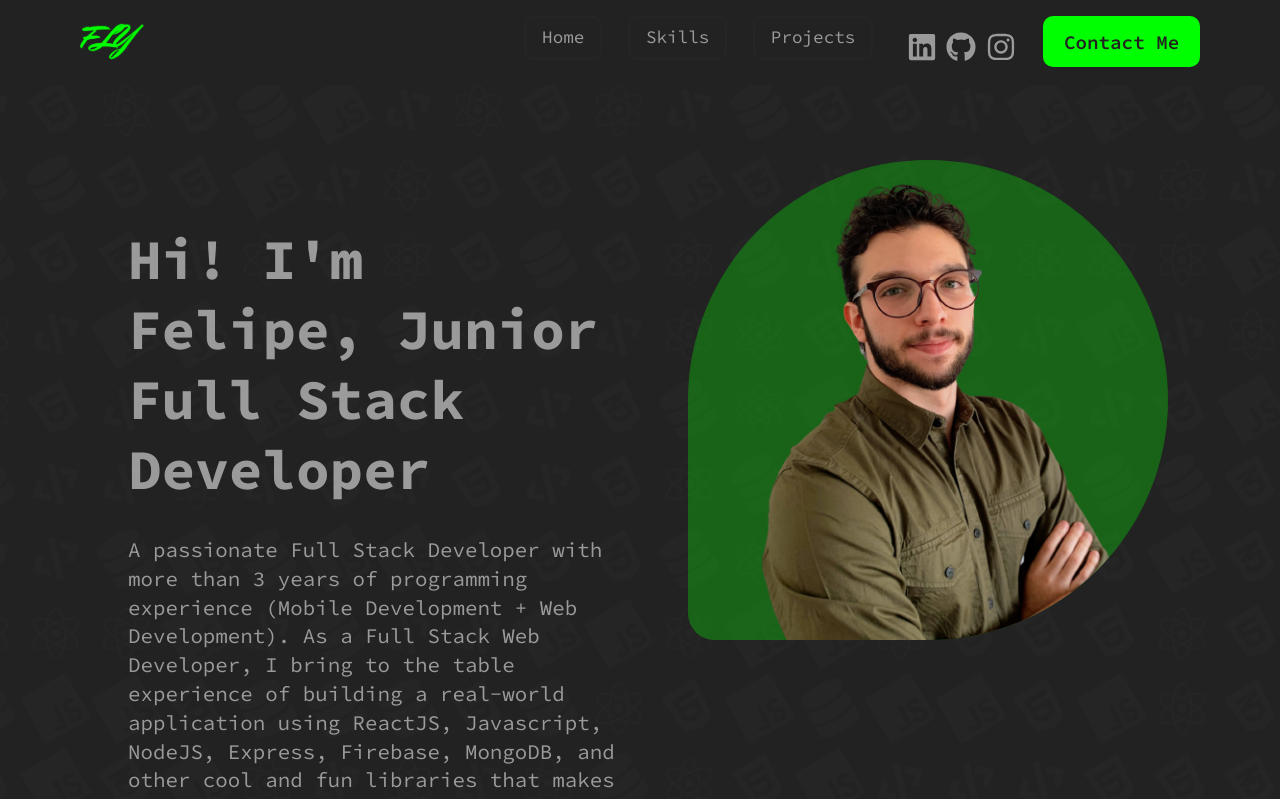
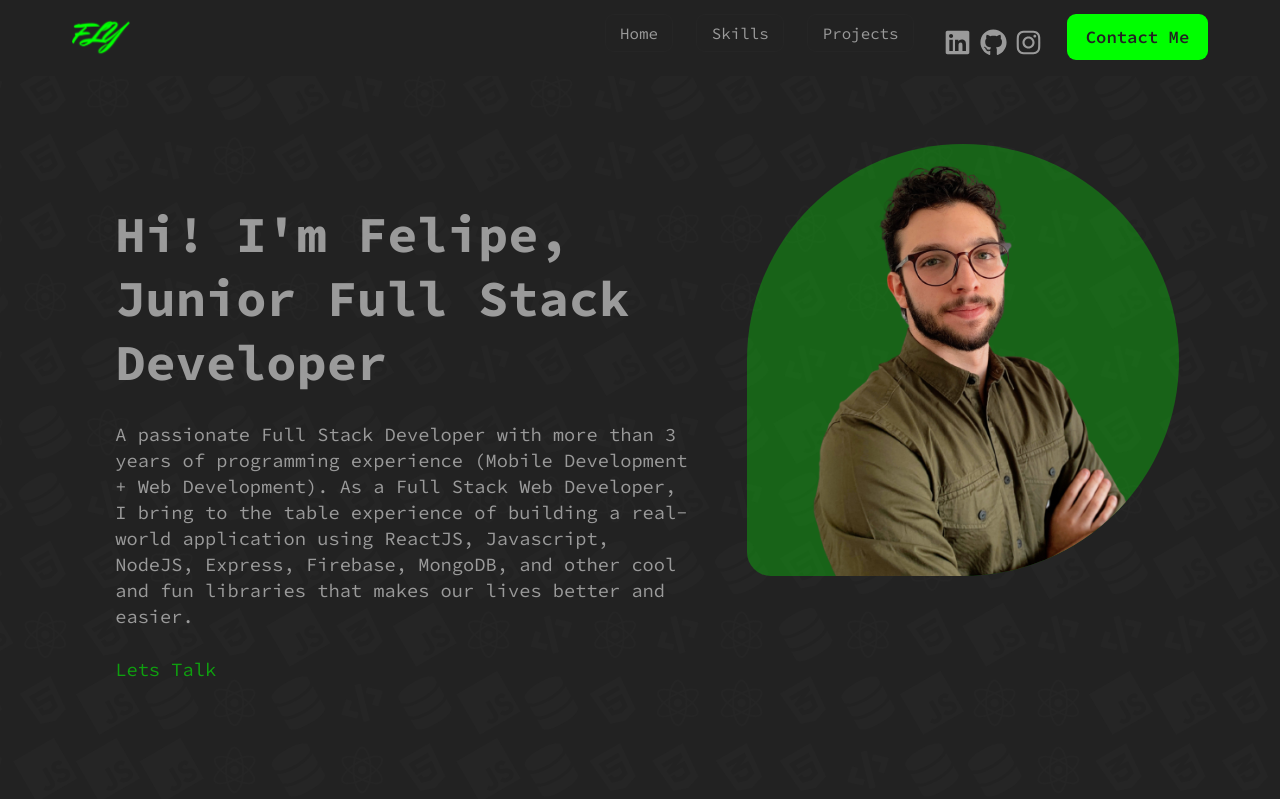
Before and after one commit to layuntaFelipe/portifolio-app, a React (Create React App) app: page / in a window 1280 px wide. Shown: the top 799 px of the page. Built offline with nearby package versions, Linux system fonts and the light colour scheme.

Commit message:
zoom-out-for-better-ui

```diff
--- a/src/index.css
+++ b/src/index.css
@@ -4,6 +4,10 @@
   margin: 0;
   padding: 0;
   font-family: 'Source Code Pro', sans-serif;
+}
+
+body {
+  zoom: 90%;
 }
 
 #wrapper {
```
